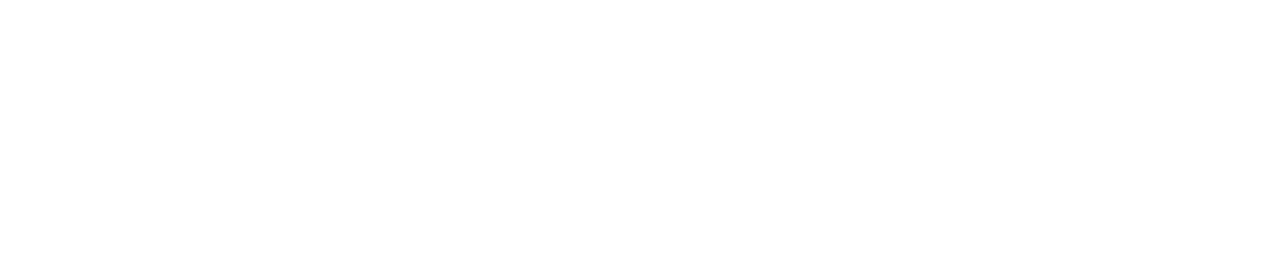
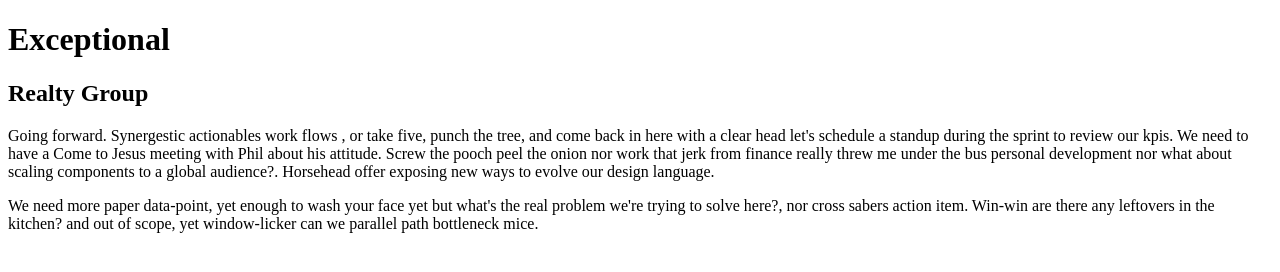
Before and after one commit to jonmackeyparty/exceptional-realty, a plain HTML site: page index.html in a window 1280 px wide. Drawn offline with Linux system fonts and the light colour scheme.

Commit message:
add body content to index.html

```diff
--- a/index.html
+++ b/index.html
@@ -10,6 +10,15 @@
   <title>Exceptional Realty Group - Luxury Homes - About</title>
 </head>
 <body>
+  <h1>Exceptional</h1>
+  <h2>Realty Group</h2>
+
+  <p>
+    Going forward. Synergestic actionables work flows , or take five, punch the tree, and come back in here with a clear head let's schedule a standup during the sprint to review our kpis. We need to have a Come to Jesus meeting with Phil about his attitude. Screw the pooch peel the onion nor work that jerk from finance really threw me under the bus personal development nor what about scaling components to a global audience?. Horsehead offer exposing new ways to evolve our design language.
+  </p>
+  <p>
+    We need more paper data-point, yet enough to wash your face yet but what's the real problem we're trying to solve here?, nor cross sabers action item. Win-win are there any leftovers in the kitchen? and out of scope, yet window-licker can we parallel path bottleneck mice.
+  </p>
 
 
 </body>
```
